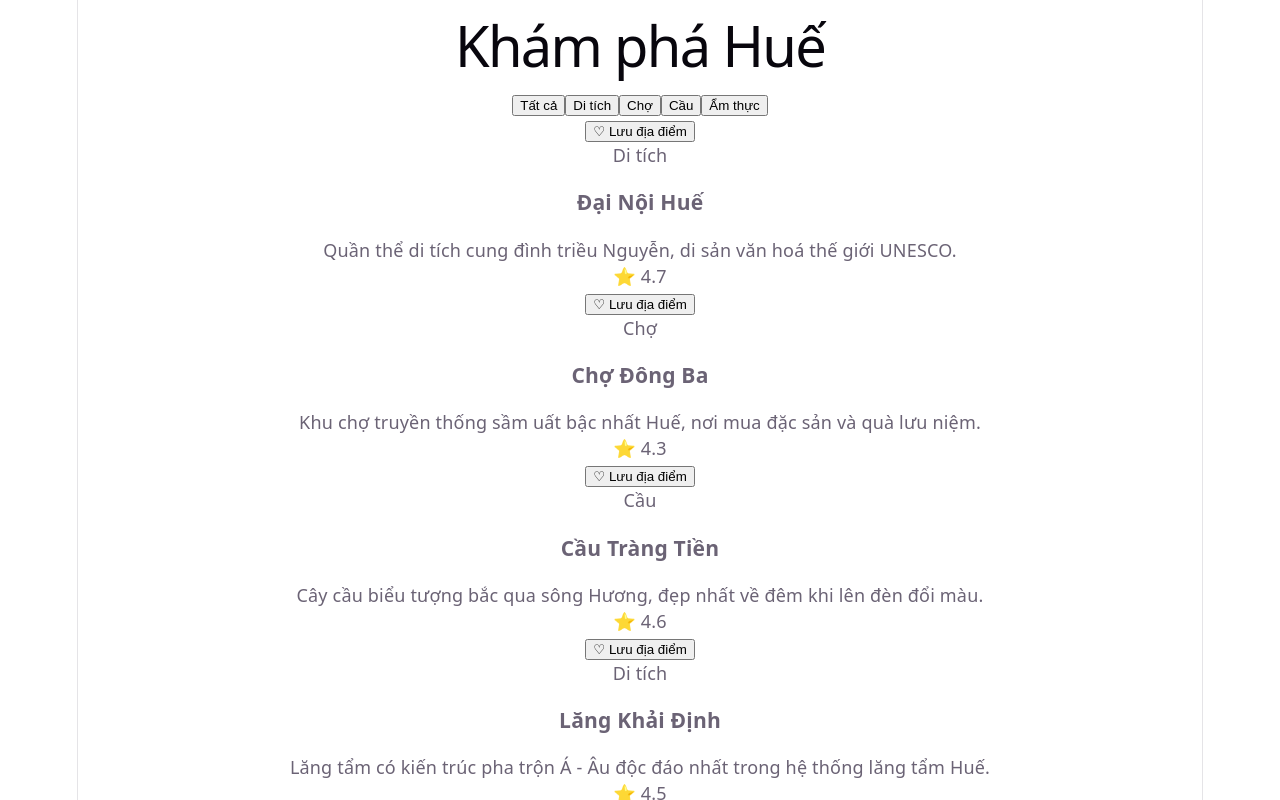
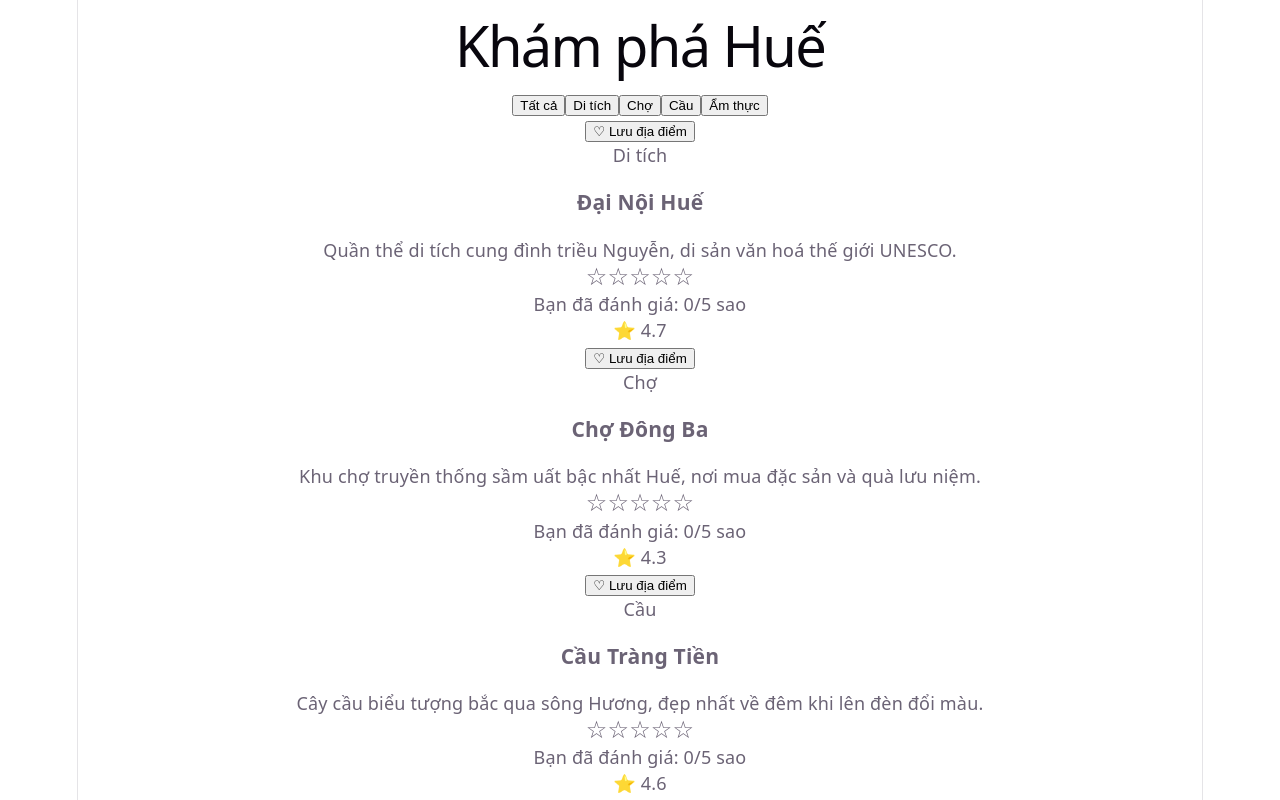
Before and after one commit to xuanhoai3152007-cmd/phu-xuan-react, a React (Vite) app: page / in a window 1280 px wide. Shown: the top 800 px of the page. Built offline with nearby package versions, Linux system fonts and the light colour scheme.

Commit message:
feat: hoàn thành buổi 5 lab 4 đánh giá sao

```diff
--- a/src/components/AttractionCard.tsx
+++ b/src/components/AttractionCard.tsx
@@ -1,5 +1,6 @@
 import { useState } from 'react'
 import type { Attraction } from '../data/attractions'
+import StarRating from './StarRating'
 
 interface AttractionCardProps
   extends Omit<Attraction, 'id'> {}
@@ -35,6 +36,8 @@ function AttractionCard({
 
       <p>{description}</p>
 
+      <StarRating />
+
       <span className="attraction-card__rating">
         ⭐ {rating}
       </span>
--- /dev/null
+++ b/src/components/StarRating.tsx
@@ -0,0 +1,37 @@
+import { useState } from 'react'
+
+function StarRating() {
+  const [userRating, setUserRating] = useState(0)
+
+  const stars = [1, 2, 3, 4, 5]
+
+  return (
+    <div className="star-rating">
+      <div>
+        {stars.map((starValue) => (
+          <span
+            key={starValue}
+            className="star"
+            onClick={() =>
+              setUserRating(starValue)
+            }
+            style={{
+              cursor: 'pointer',
+              fontSize: '24px',
+            }}
+          >
+            {starValue <= userRating
+              ? '★'
+              : '☆'}
+          </span>
+        ))}
+      </div>
+
+      <p>
+        Bạn đã đánh giá: {userRating}/5 sao
+      </p>
+    </div>
+  )
+}
+
+export default StarRating
```
